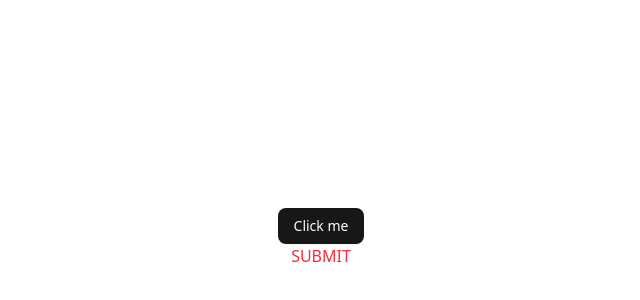
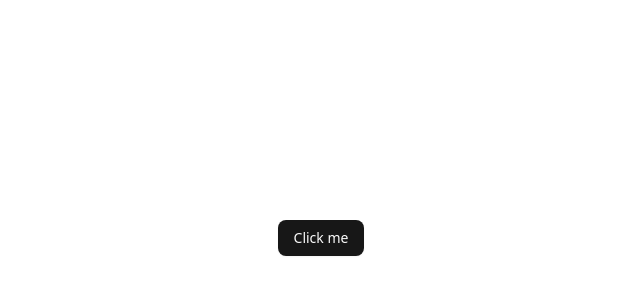
Before and after one commit to nathandev254/Jira, a React (Vite) app in the folder client/: page / in a window 1280 px wide. Shown: the part 162-462 px from the top of the page, without its empty margins (319-959 px from the left). Built offline with nearby package versions, Linux system fonts and the light colour scheme.

Commit message:
refactored

```diff
--- a/client/src/App.tsx
+++ b/client/src/App.tsx
@@ -4,7 +4,6 @@ function App() {
   return (
     <div className="flex flex-col items-center justify-center min-h-svh">
       <Button>Click me</Button>
-      <p className="text-red-500">SUBMIT</p>
     </div>
   )
 }
```
